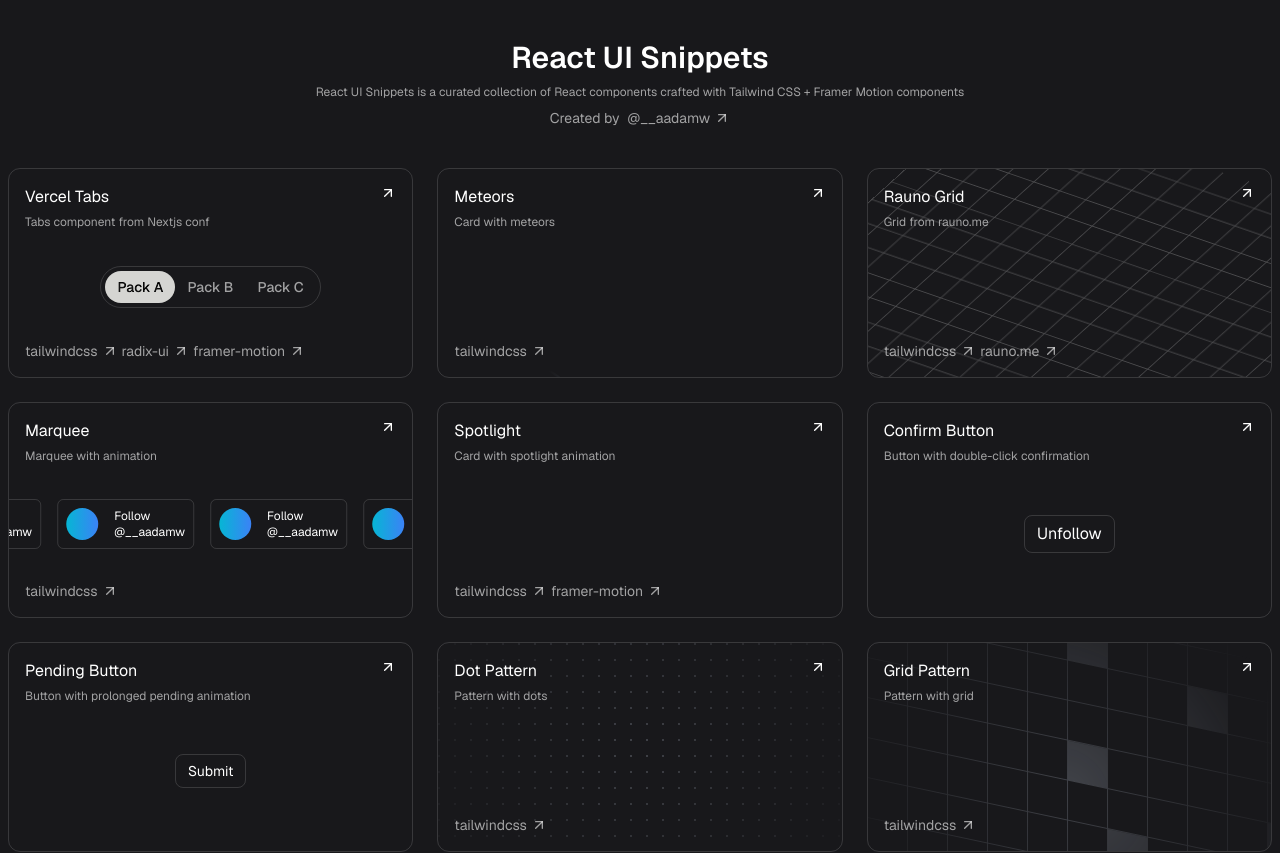
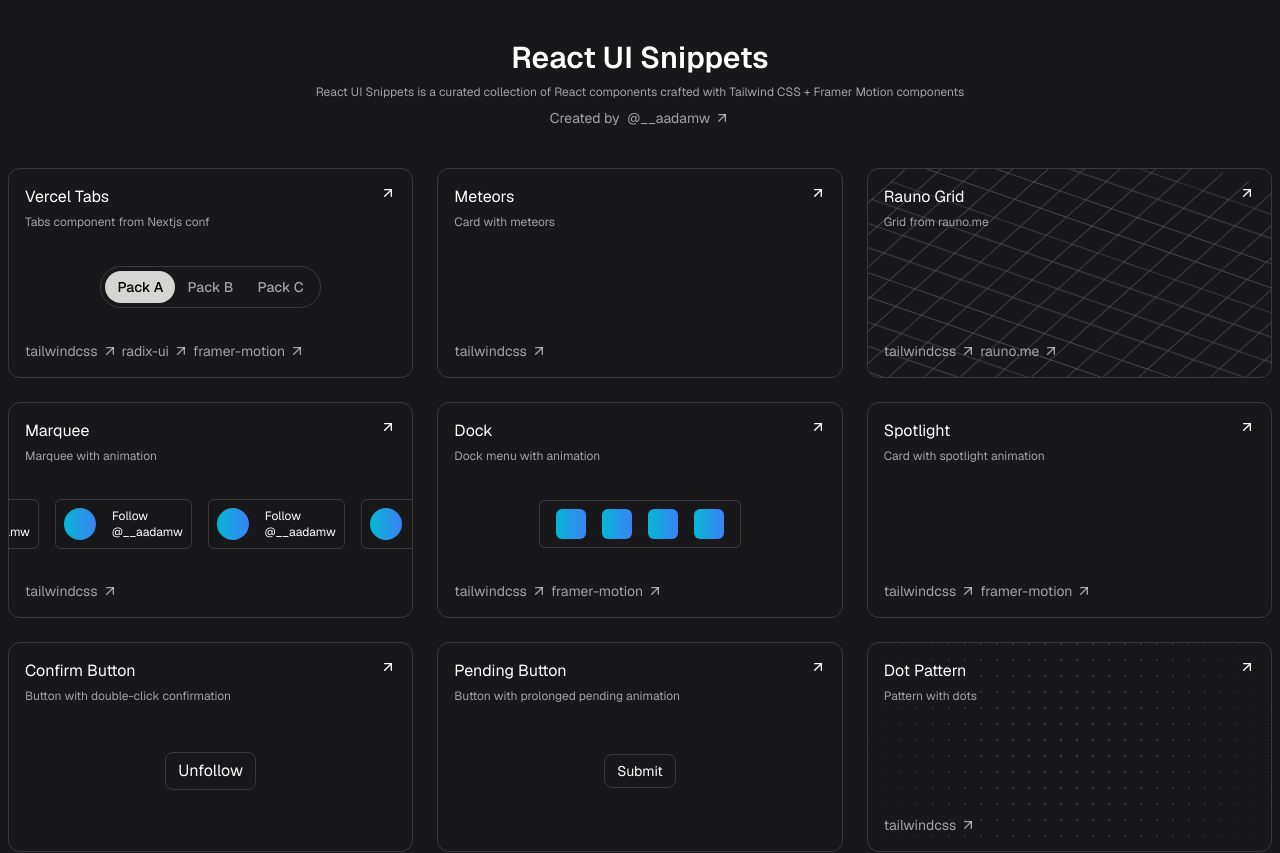
Before and after one commit to aadamw/react-snippets, a Next.js app: page / in a window 1280 px wide. Shown: the top 853 px of the page. Built offline with nearby package versions, Linux system fonts and the light colour scheme.

Commit message:
Add dock component

```diff
--- /dev/null
+++ b/components/snippets/dock/dock.tsx
@@ -0,0 +1,71 @@
+'use client'
+import { useMotionValue, motion, type MotionValue, useTransform, useSpring, type HTMLMotionProps } from 'framer-motion'
+import * as React from 'react'
+
+type PossibleRef<T> = React.Ref<T> | undefined
+
+function setRef<T>(ref: PossibleRef<T>, value: T) {
+  if (typeof ref === 'function') {
+    ref(value)
+  } else if (ref !== null && ref !== undefined) {
+    ;(ref as React.MutableRefObject<T>).current = value
+  }
+}
+
+function composeRefs<T>(...refs: PossibleRef<T>[]) {
+  return (node: T) => refs.forEach(ref => setRef(ref, node))
+}
+
+function useComposedRefs<T>(...refs: PossibleRef<T>[]) {
+  // eslint-disable-next-line react-hooks/exhaustive-deps
+  return React.useCallback(composeRefs(...refs), refs)
+}
+
+type DockContextType = {
+  mouseX: MotionValue<number>
+}
+
+const DockContext = React.createContext<DockContextType>({} as DockContextType)
+const useDockContext = () => React.useContext(DockContext)
+
+const DockRoot = React.forwardRef<HTMLDivElement, HTMLMotionProps<'div'>>(({ className, ...props }, ref) => {
+  const mouseX = useMotionValue(Infinity)
+
+  return (
+    <DockContext.Provider value={{ mouseX }}>
+      <motion.div ref={ref} onMouseMove={e => mouseX.set(e.pageX)} onMouseLeave={() => mouseX.set(Infinity)} className={className} {...props} />
+    </DockContext.Provider>
+  )
+})
+DockRoot.displayName = 'DockRoot'
+
+const DockItem = React.forwardRef<HTMLDivElement, HTMLMotionProps<'div'>>(({ className, ...props }, forwardedRef) => {
+  const { mouseX } = useDockContext()
+  const ref = React.useRef<HTMLDivElement>(null)
+  const composedRefs = useComposedRefs(forwardedRef, ref)
+
+  const distance = useTransform(mouseX, val => {
+    const bounds = ref.current?.getBoundingClientRect() ?? { x: 0, width: 0 }
+
+    return val - bounds.x - bounds.width / 2
+  })
+
+  const widthSync = useTransform(distance, [-100, 0, 100], [30, 60, 30])
+  const width = useSpring(widthSync, { mass: 0.1, stiffness: 150, damping: 10 })
+
+  return <motion.div ref={composedRefs} style={{ width }} className={className} {...props} />
+})
+DockItem.displayName = 'DockItem'
+
+export { DockRoot, DockItem }
+
+export function DockDemo() {
+  const items = new Array(4).fill(true)
+  return (
+    <DockRoot className="mx-auto flex h-12 items-end gap-4 rounded-md bg-zinc-900 px-4 p-2 border border-[hsla(0,0%,100%,0.14)]">
+      {items.map((_, i) => (
+        <DockItem key={i} className="aspect-square w-4 rounded-md bg-gradient-to-r from-cyan-500 to-blue-500" />
+      ))}
+    </DockRoot>
+  )
+}
--- a/components/snippets/index.ts
+++ b/components/snippets/index.ts
@@ -7,6 +7,7 @@
 import { PendingButton } from './pending-button/pending-button'
 import { RaunoGridDemo } from './rauno-grid/rauno-grid'
 import { VercelTabs } from './vercel-tabs/vercel-tabs'
+import { DockDemo } from './dock/dock'
 
 export type Link = {
   name: string
@@ -63,6 +64,17 @@
     links: [{ name: 'tailwindcss', href: 'https://tailwindcss.com/' }],
   },
   {
+    id: 'Dock',
+    title: 'Dock',
+    description: 'Dock menu with animation',
+    href: 'https://github.com/aadamw/react-snippets/blob/master/components/snippets/dock/dock.tsx',
+    Component: DockDemo,
+    links: [
+      { name: 'tailwindcss', href: 'https://tailwindcss.com/' },
+      { name: 'framer-motion', href: 'https://www.framer.com/motion/' },
+    ],
+  },
+  {
     id: 'Spotlight',
     title: 'Spotlight',
     description: 'Card with spotlight animation',
```
